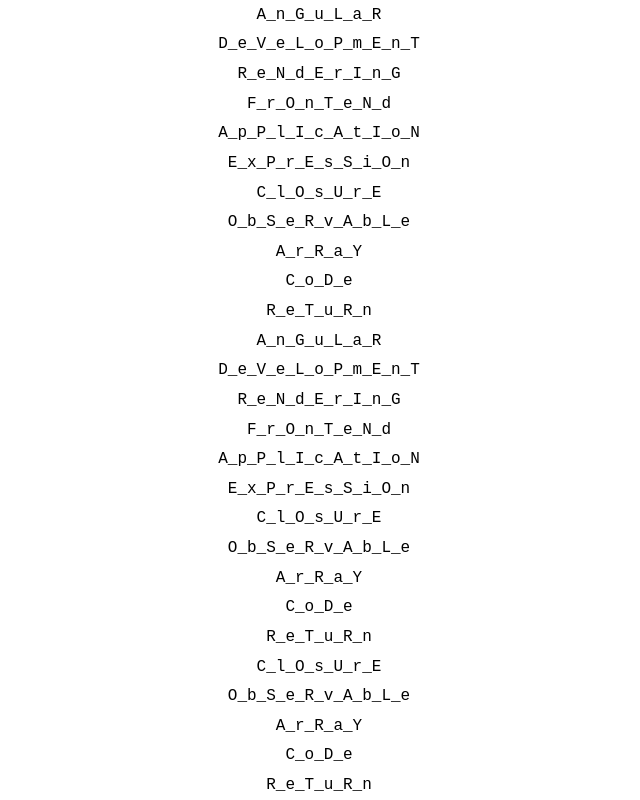
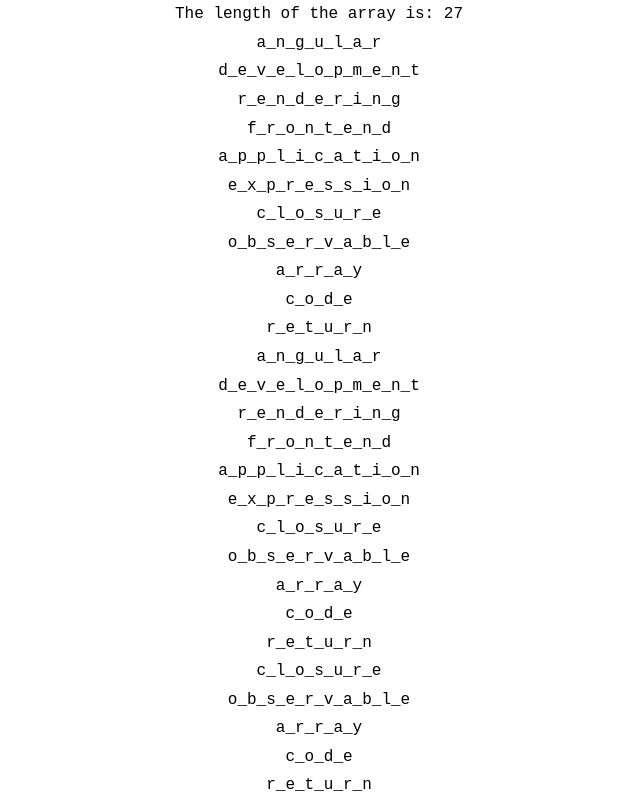
Before and after one commit to diana-szk/Words, an Angular app: page / in a window 1280 px wide. Shown: the whole page, without its empty margins (321-961 px from the left). Built offline with nearby package versions, Linux system fonts and the light colour scheme.

Commit message:
add length

```diff
--- a/src/app/app.component.html
+++ b/src/app/app.component.html
@@ -1,2 +1,2 @@
-<app-task3 class="center"></app-task3>
-<!-- <app-task2></app-task2> -->
+<!-- <app-task3 ></app-task3> -->
+<app-task2></app-task2>
--- a/src/app/tasks/task2/task2.component.html
+++ b/src/app/tasks/task2/task2.component.html
@@ -1,4 +1,5 @@
 
 <div class = "container">
-    <div class="splitWord" *ngFor="let word of displayWords()">{{word}} </div>
+    <span class="center" *ngIf="words">The length of the array is: {{words.length}}</span>
+    <div class="center" *ngFor="let word of displayWords()">{{word}} </div>
 </div>
--- a/src/app/tasks/task2/task2.component.scss
+++ b/src/app/tasks/task2/task2.component.scss
@@ -5,6 +5,6 @@
   justify-content: space-around;
 }
 
-.splitWord {
+.center {
   margin: 0 auto;
 }
```
